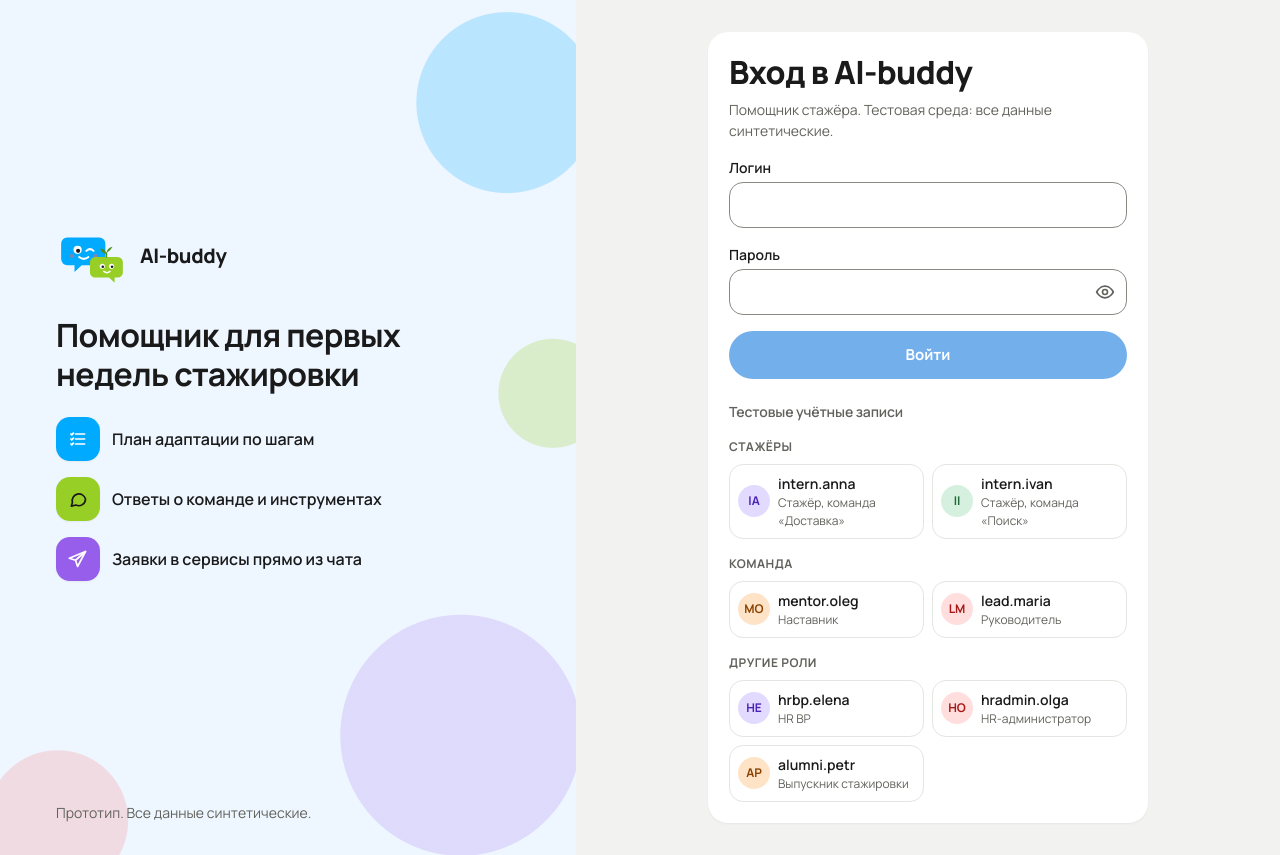
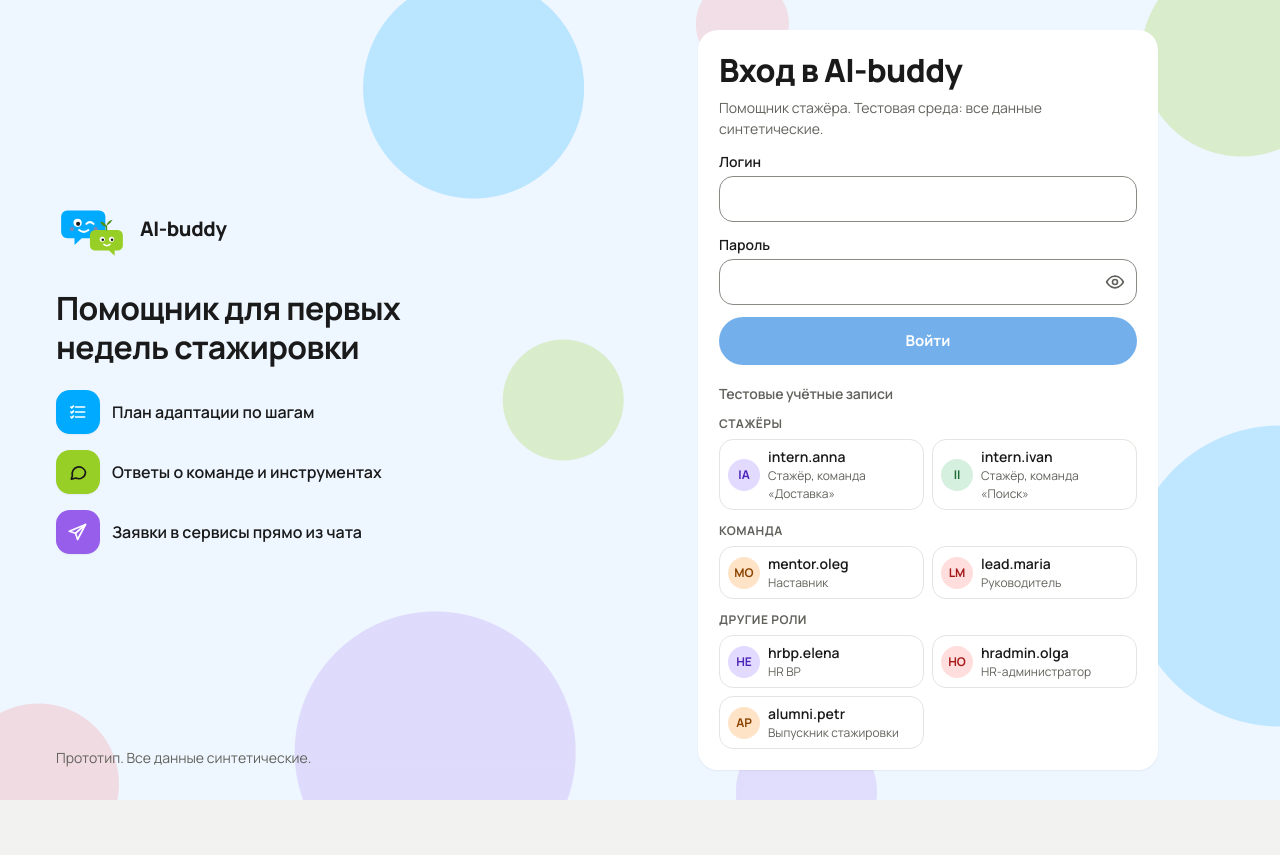
Before and after one commit to vlas0va/ai-buddy, a React (Vite) app in the folder web/: page /login in a window 1280 px wide. After the commit the page ends 800 px from the top, so only its background shows below. Built offline with nearby package versions, Linux system fonts and the light colour scheme.

Commit message:
Login page does not scroll; one Avito-style background with circles behind both halves

```diff
--- a/web/src/components/layout.css
+++ b/web/src/components/layout.css
@@ -51,7 +51,7 @@
 }
 
 /* Login */
-.login-page { min-height: 100vh; display: grid; grid-template-columns: 1fr; }
+.login-page { min-height: 100vh; display: grid; grid-template-columns: 1fr; background: var(--gradient-hero); }
 .login-panel { display: grid; align-content: center; justify-items: center; gap: var(--space-4); padding: var(--space-4); }
 .login-mobile-logo { display: block; }
 .login-hero { display: none; }
@@ -80,12 +80,18 @@
 @media (max-width: 420px) { .accounts { grid-template-columns: 1fr; } }
 
 @media (min-width: 960px) {
-  .login-page { grid-template-columns: 45% 55%; }
+  /* Rita 13.11: the login page does not scroll; the whole page shares one background with circles */
+  .login-page { grid-template-columns: 45% 55%; height: 100vh; height: 100dvh; overflow: hidden; background: var(--gradient-login); }
   .login-mobile-logo { display: none; }
-  .login-panel { padding: var(--space-8); }
+  .login-panel { padding: var(--space-6) var(--space-8); overflow-y: auto; min-height: 0; }
+  .login-card { padding: var(--space-6) var(--space-8); gap: var(--space-3); max-width: 460px; }
+  .login-form { gap: var(--space-3); }
+  .accounts-group { gap: 6px; }
+  .account-card { padding: 6px var(--space-2); }
+  .account-selected .account-card { padding: 5px calc(var(--space-2) - 1px); }
   .login-hero {
     display: flex; flex-direction: column; justify-content: space-between; gap: var(--space-8);
-    padding: var(--space-8) 56px; background: var(--gradient-hero);
+    padding: var(--space-8) 56px; background: transparent; min-height: 0;
   }
   .login-hero-main { display: grid; gap: var(--space-6); align-content: center; flex: 1; max-width: 460px; }
   .login-hero .brand { padding: 0; gap: var(--space-3); }
--- a/web/src/styles/tokens.css
+++ b/web/src/styles/tokens.css
@@ -74,6 +74,17 @@
     radial-gradient(circle at 80% 86%, rgba(150, 94, 235, 0.18) 0 120px, transparent 121px),
     radial-gradient(circle at 10% 96%, rgba(255, 97, 99, 0.18) 0 70px, transparent 71px),
     #eef6ff;
+  /* login page (Rita 13.11): one Avito-style background with circles behind both halves */
+  --gradient-login:
+    radial-gradient(circle at 37% 11%, rgba(0, 170, 255, 0.22) 0 110px, transparent 111px),
+    radial-gradient(circle at 44% 50%, rgba(151, 207, 38, 0.24) 0 60px, transparent 61px),
+    radial-gradient(circle at 34% 94%, rgba(150, 94, 235, 0.18) 0 140px, transparent 141px),
+    radial-gradient(circle at 3% 98%, rgba(255, 97, 99, 0.18) 0 80px, transparent 81px),
+    radial-gradient(circle at 97% 7%, rgba(151, 207, 38, 0.24) 0 100px, transparent 101px),
+    radial-gradient(circle at 100% 72%, rgba(0, 170, 255, 0.2) 0 150px, transparent 151px),
+    radial-gradient(circle at 58% 3%, rgba(255, 97, 99, 0.16) 0 46px, transparent 47px),
+    radial-gradient(circle at 63% 99%, rgba(150, 94, 235, 0.16) 0 70px, transparent 71px),
+    #eef6ff;
 
   --focus-ring: 0 0 0 3px rgba(0, 111, 219, 0.4);
 }
```
